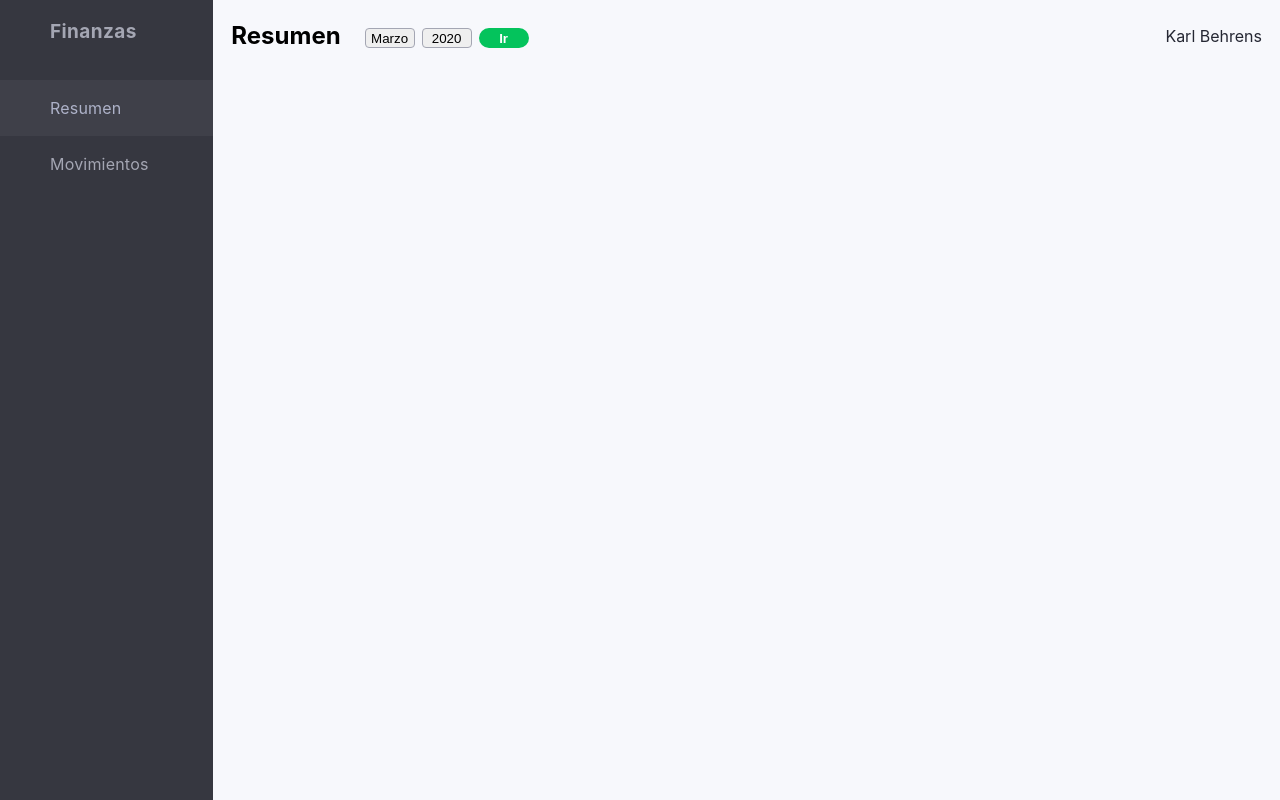
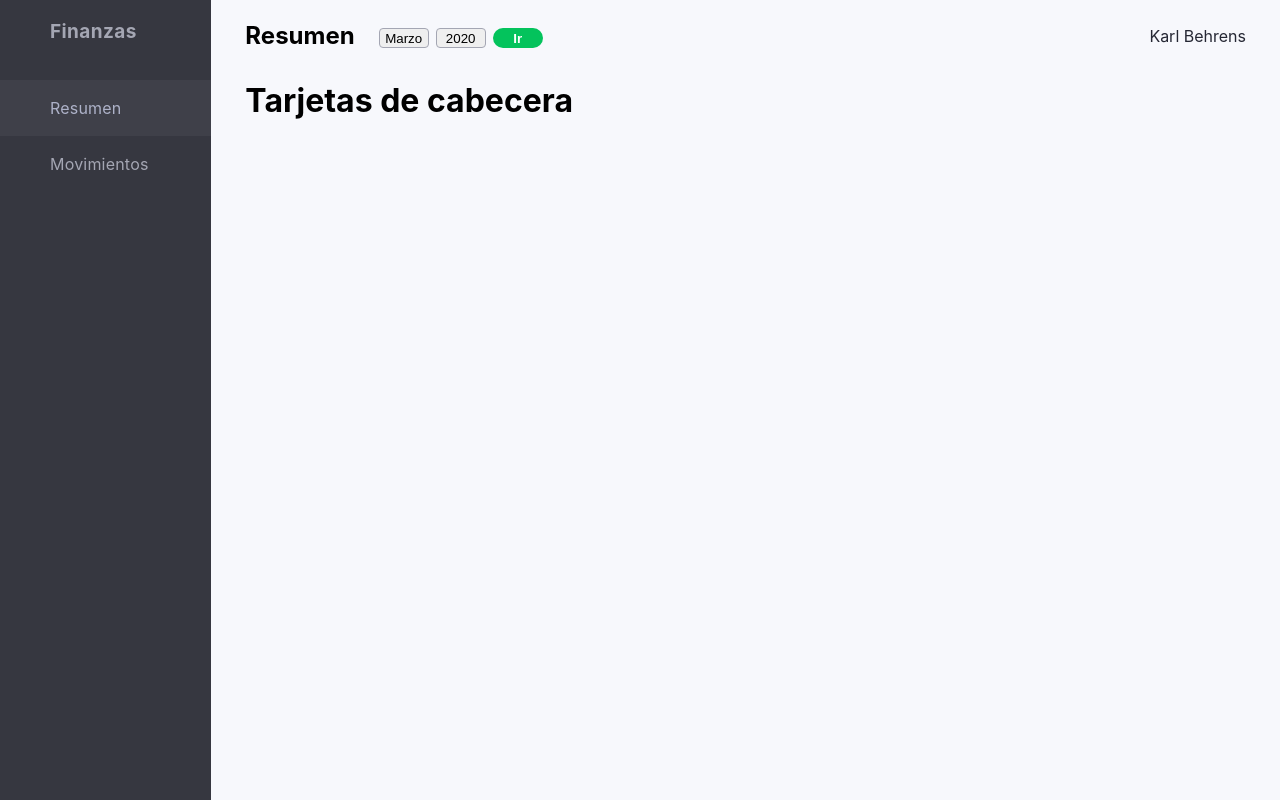
Before and after one commit to karlbehrensg/finances, a React app in the folder frontend/: page / in a window 1280 px wide. Built offline with nearby package versions, Linux system fonts and the light colour scheme.

Commit message:
Separate menu component

```diff
--- /dev/null
+++ b/frontend/src/components/Menu.js
@@ -0,0 +1,48 @@
+import React from 'react'
+import styled from 'styled-components'
+import MenuItem from './MenuItem'
+
+const Container = styled.div`
+  max-width: 255px;
+  width: 20%;
+`
+
+const MenuList = styled.div`
+  --offset: var(--space);
+  background-color: rgba(54, 55, 64, 1);
+  width: 100%;
+  height: 100vh;
+  position: relative;
+`
+
+const BrandTitle = styled.h3`
+  margin-top: 20px;
+  color: rgba(164, 166, 179, 1);
+  font-weight: bold;
+  font-size: 19px;
+  line-height: 24px;
+  letter-spacing: 0.4px;
+  margin-left: 50px;
+`
+
+const BrandContainer = styled.div`
+  display: flex;
+  height: 80px;
+`
+
+const Menu = ({ items }) => {
+  const MenuItemList = items.map((item) => <MenuItem name={item.name} to={item.to} key={item.name} />)
+
+  return (
+    <Container>
+      <MenuList>
+        <BrandContainer>
+          <BrandTitle>Finanzas</BrandTitle>
+        </BrandContainer>
+        {MenuItemList}
+      </MenuList>
+    </Container>
+  )
+}
+
+export default Menu
--- a/frontend/src/containers/Header.js
+++ b/frontend/src/containers/Header.js
@@ -5,7 +5,6 @@ import styled from 'styled-components'
 const Container = styled.div`
   display: flex;
   height: 35px;
-  margin: 18px;
   align-items: center;
   justify-content: space-between;
 `
--- a/frontend/src/containers/Layout.js
+++ b/frontend/src/containers/Layout.js
@@ -1,42 +1,15 @@
 import React from 'react'
 import styled from 'styled-components'
-import MenuItem from '../components/MenuItem'
+import Menu from '../components/Menu'
 
 const Container = styled.div`
   display: flex;
   padding: 0;
 `
 
-const MenuContainer = styled.div`
-  max-width: 255px;
-  width: 20%;
-`
-
-const Menu = styled.div`
-  --offset: var(--space);
-  background-color: rgba(54, 55, 64, 1);
-  width: 100%;
-  height: 100vh;
-  position: relative;
-`
-
-const BrandTitle = styled.h3`
-  margin-top: 20px;
-  color: rgba(164, 166, 179, 1);
-  font-weight: bold;
-  font-size: 19px;
-  line-height: 24px;
-  letter-spacing: 0.4px;
-  margin-left: 50px;
-`
-
-const BrandContainer = styled.div`
-  display: flex;
-  height: 80px;
-`
-
 const MainContainer = styled.div`
   width: 100%;
+  padding: 18px 34px;
 `
 
 const MenuItems = [
@@ -44,19 +17,10 @@ const MenuItems = [
   { name: 'Movimientos', to: '/movements' }
 ]
 
-const MenuList = MenuItems.map((item) => <MenuItem name={item.name} to={item.to} key={item.name} />)
-
 const Layout = ({ children }) => {
   return (
     <Container>
-      <MenuContainer>
-        <Menu>
-          <BrandContainer>
-            <BrandTitle>Finanzas</BrandTitle>
-          </BrandContainer>
-          {MenuList}
-        </Menu>
-      </MenuContainer>
+      <Menu items={MenuItems} />
       <MainContainer>
         {children}
       </MainContainer>
--- /dev/null
+++ b/frontend/src/containers/SummaryCards.js
@@ -0,0 +1,16 @@
+import React from 'react'
+import styled from 'styled-components'
+
+const Container = styled.div`
+  margin-top: 28px;
+`
+
+const SummaryCards = () => {
+  return (
+    <Container>
+      <h1>Tarjetas de cabecera</h1>
+    </Container>
+  )
+}
+
+export default SummaryCards
--- a/frontend/src/pages/UserHome.js
+++ b/frontend/src/pages/UserHome.js
@@ -1,12 +1,16 @@
 import React from 'react'
 import Header from '../containers/Header'
 import UserHomeHeader from '../components/UserHomeHeader'
+import SummaryCards from '../containers/SummaryCards'
 
 const UserHome = () => {
   return (
-    <Header>
-      <UserHomeHeader />
-    </Header>
+    <>
+      <Header>
+        <UserHomeHeader />
+      </Header>
+      <SummaryCards />
+    </>
   )
 }
 
```
